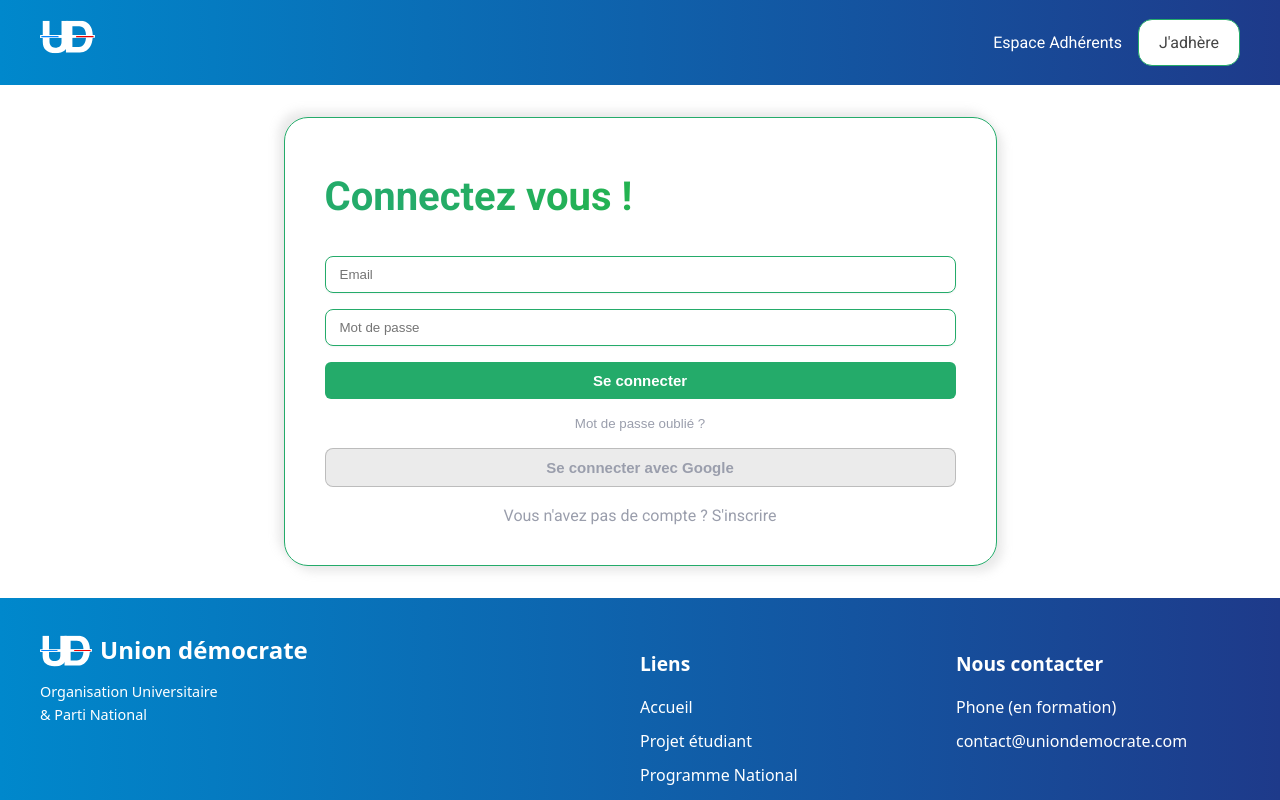
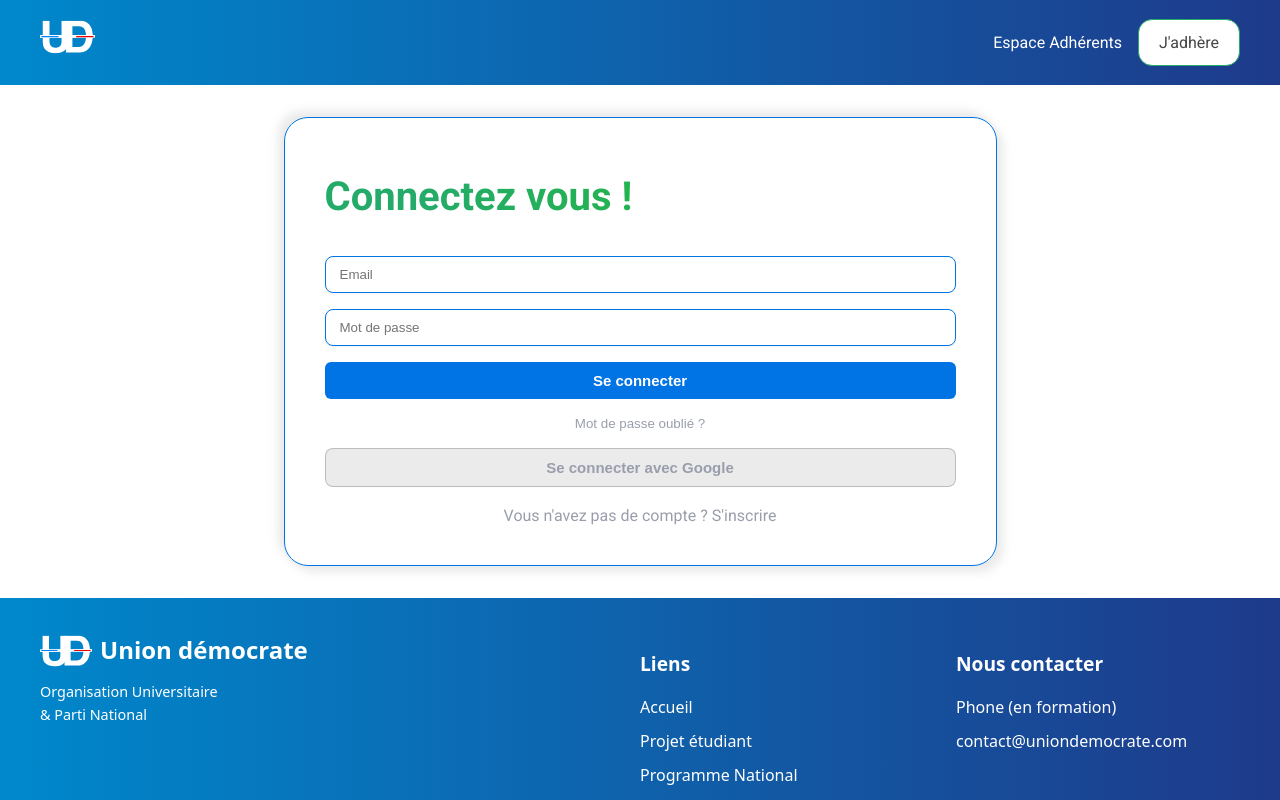
Before and after one commit to UnionDemocrate/UnionDemocrateWeb, a Next.js app: page /auth in a window 1280 px wide. Shown: the top 800 px of the page. Built offline with nearby package versions, Linux system fonts and the light colour scheme; no server answers.

Commit message:
Update css

```diff
--- a/src/app/auth/Auth.module.css
+++ b/src/app/auth/Auth.module.css
@@ -4,7 +4,7 @@
   max-width: 631px;
   margin: 2rem auto;
   padding: 20px 40px;
-  border: 1px solid #24AB6A;
+  border: 1px solid #0074E4;
   border-radius: 24px;
   box-shadow: -6px -6px 10px 0px rgba(171, 171, 171, 0.25), 6px 6px 10px 0px rgba(171, 171, 171, 0.25);
 }
@@ -28,7 +28,7 @@
   gap: 8px;
   padding: 10px 14px;
   border-radius: 8px;
-  border: 1px solid #24AB6A;
+  border: 1px solid #0074E4;
   background: rgba(255, 255, 255, 0.05);
   box-shadow: 0px 1px 2px 0px rgba(16, 24, 40, 0.05);
 }
@@ -38,7 +38,7 @@
   font-size: 15px;
   text-align: center;
   font-weight: 700;
-  background: #24AB6A;
+  background: #0074E4;
   color: white;
   border: none;
   border-radius: 6px;
@@ -47,7 +47,7 @@
 
 
 .form button:hover {
-  background-color: #21965E;
+  background-color: #004f98;
 }
 
 .googleButton {
@@ -75,5 +75,5 @@
 .message {
   margin-top: 1rem;
   text-align: center;
-  color: #28a745;
+  color: #0074E4;
 }
```
